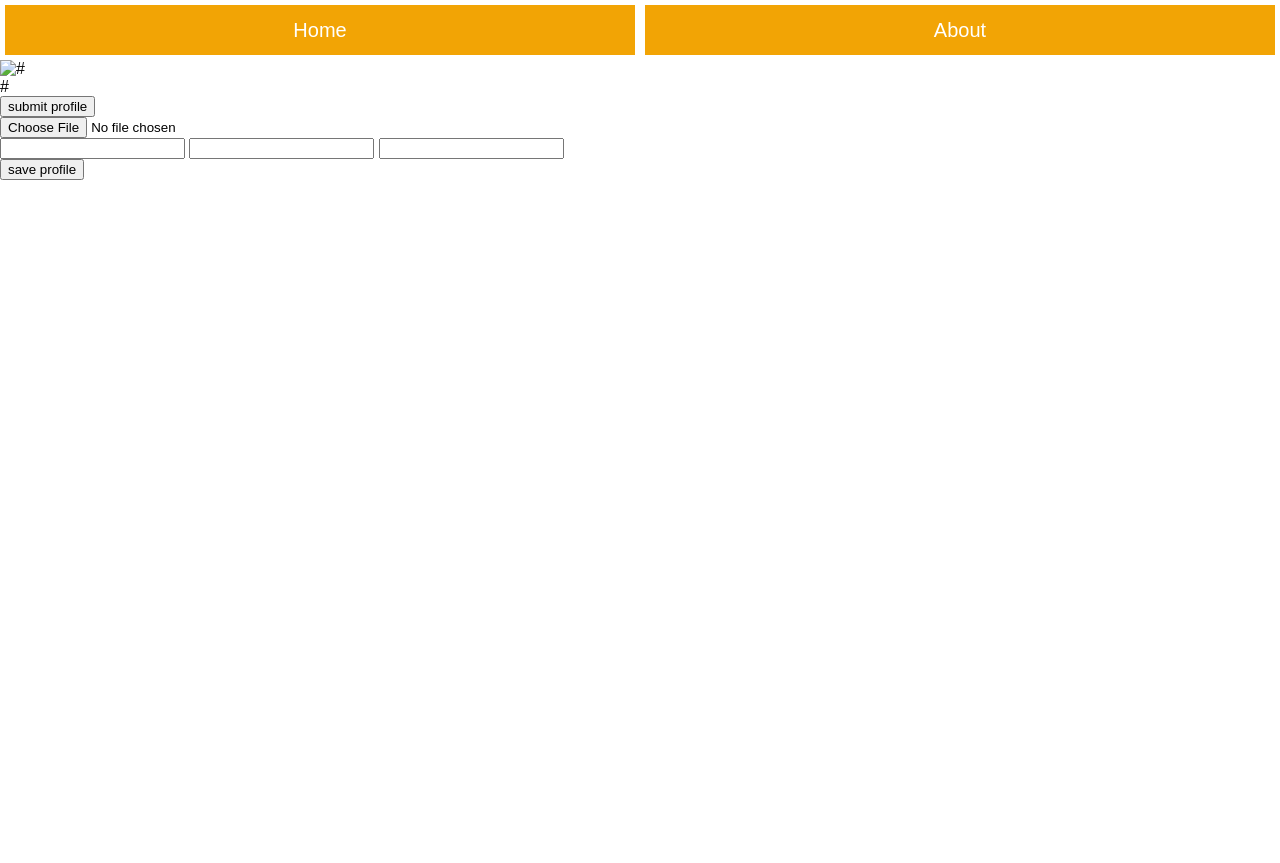
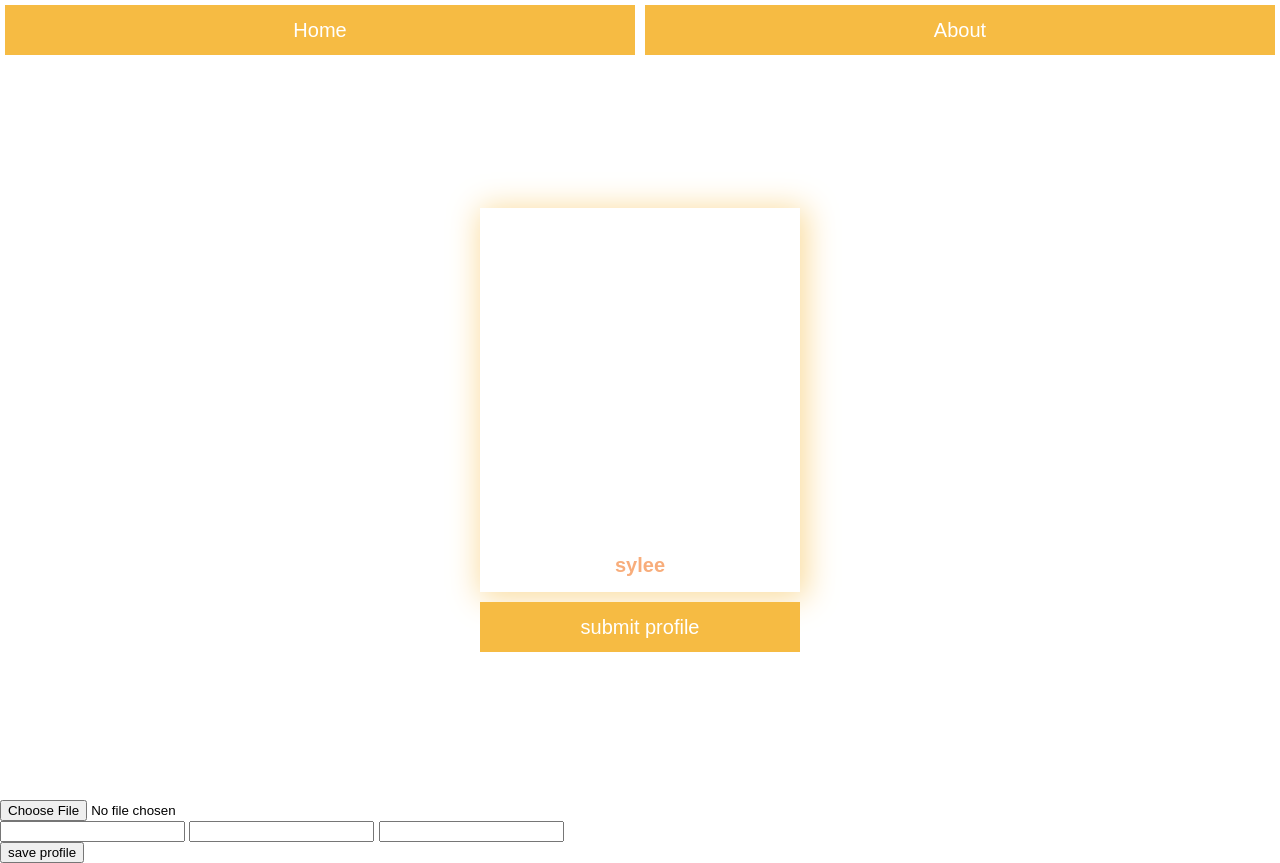
Before and after one commit to sssssqew/profile-obj, a plain HTML site: page index.html in a window 1280 px wide. Before the commit the page ends 800 px from the top, so only its background shows below. Drawn offline with Linux system fonts and the light colour scheme.

Commit message:
applied card component style (css)

```diff
--- a/index.html
+++ b/index.html
@@ -11,23 +11,27 @@
 
     <div id="profile-home" style="width:100%; height:100vh;">
 
-      <div id="profile-nav">
-        <div id="nav-component" style="display:flex;">
-          <button data-url="/" style="margin:5px; border:none; background:#F2A405; flex:1; height:50px; font-size:20px; color:white; cursor:pointer;">Home</button>
-          <button data-url="/about" style="margin:5px; border:none; background:#F2A405; flex:1; height:50px; font-size:20px; color:white; cursor:pointer;">About</button>
+      <div id="profile-main" style="height:100%; display:flex; flex-direction: column; ">
+        <div id="profile-nav">
+          <div id="nav-component" style="display:flex;">
+            <button data-url="/" style="margin:5px; border:none; background:#F6BB43; flex:1; height:50px; font-size:20px; color:white; cursor:pointer;">Home</button>
+            <button data-url="/about" style="margin:5px; border:none; background:#F6BB43; flex:1; height:50px; font-size:20px; color:white; cursor:pointer;">About</button>
+          </div>
         </div>
-      </div>
 
-      <div id="profile-card">
-        <div id="card-component">
-          <div id="card-picture">
-            <img src="#" alt="#"/>
+        <div id="profile-card" style="flex:1; display:flex; justify-content:center; align-items:center;">
+          <div style="width:25%; height:60%; display:flex; flex-direction:column;">
+            <div id="card-component" style="box-shadow:3px 3px 30px 3px #FADB9B; overflow:hidden; flex:1; display:flex; flex-direction:column; margin-bottom: 10px;">
+              <div id="card-picture" style="overflow:hidden; flex:1;">
+                <img src="" alt="" onerror="this.style.display='none';" style="width:100%; height:100%;"/>
+              </div>
+              <div id="card-name" style="margin:15px; font-size:20px; font-weight:600; color:#F8AD7B; text-align:center">sylee</div>
+            </div>
+            <button id="profile-submit" style="border:none; background:	#F6BB43; height:50px; font-size:20px; color:white; cursor:pointer;">
+              submit profile
+            </button>
           </div>
-          <div id="card-name">#</div>
         </div>
-        <button id="profile-submit">
-          submit profile
-        </button>
       </div>
 
       <div id="profile-modal">
```
